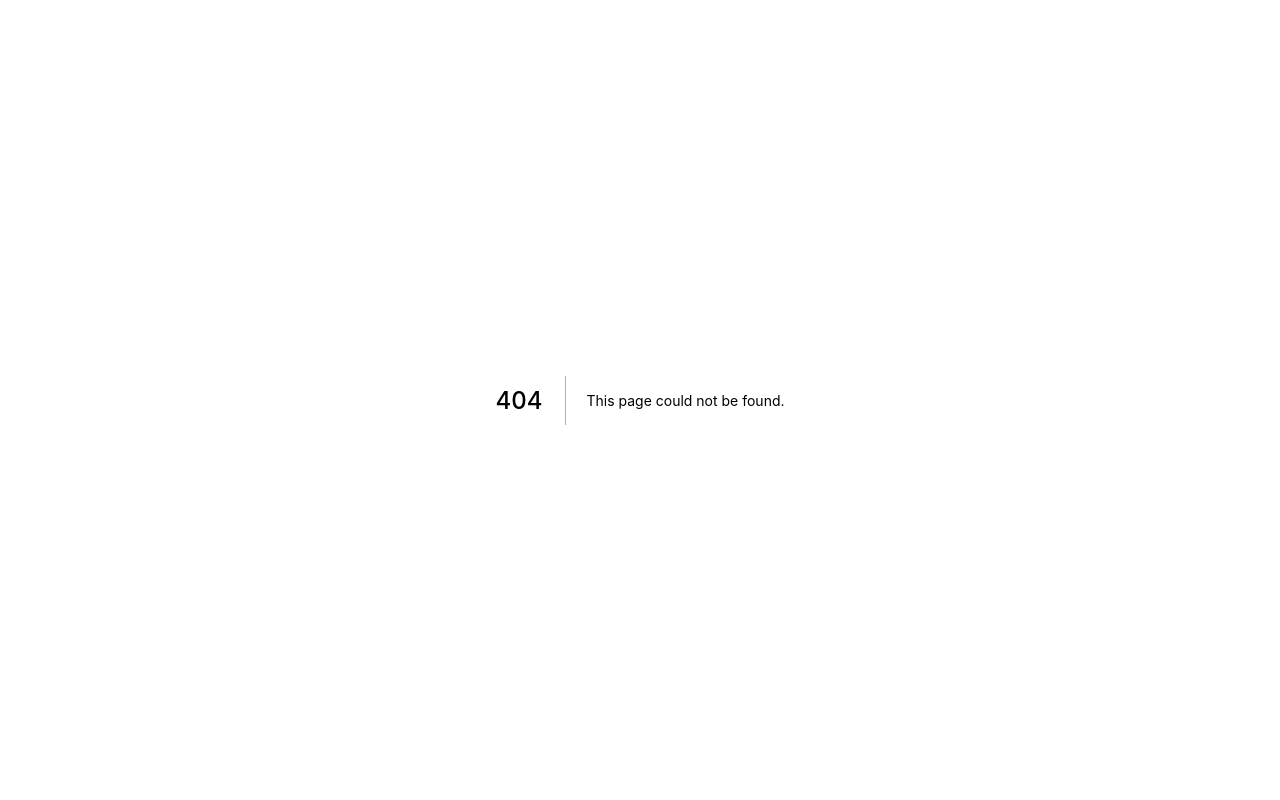
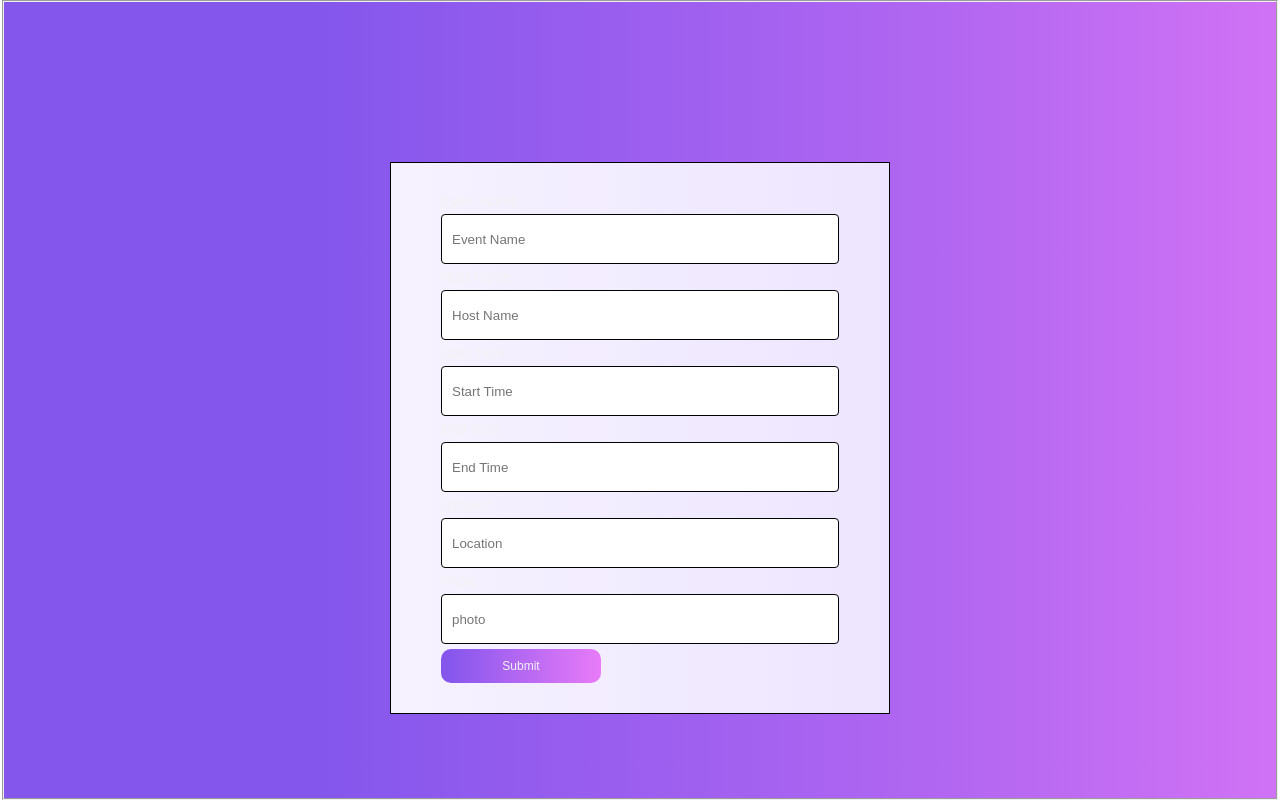
Before and after one commit to sayamgautam1/envited-task, a Next.js app: page /create-event in a window 1280 px wide. Before the commit this address had no page. Built offline with nearby package versions, Linux system fonts and the light colour scheme.

Commit message:
basic form component and styling done

```diff
--- a/components/Button.js
+++ b/components/Button.js
@@ -1,8 +1,12 @@
 import React from "react";
 import styles from "../styles/Button.module.css";
 
-const Button = ({ children }) => {
-  return <button className={styles.btn}>{children}</button>;
+const Button = ({ children, ...props }) => {
+  return (
+    <button className={styles.btn} {...props}>
+      {children}
+    </button>
+  );
 };
 
 export default Button;
--- /dev/null
+++ b/pages/create-event.js
@@ -0,0 +1,92 @@
+import React from "react";
+import { useState } from "react";
+import styles from "../styles/Form.module.css";
+import Button from "../components/Button";
+
+const CreateEvent = () => {
+  // Here we set two state variables for firstName and lastName using `useState`
+
+  const [formState, setFormState] = useState({
+    eventName: "",
+    hostName: "",
+    startTime: "",
+    endTime: "",
+    location: "",
+    photo: "",
+  });
+
+  const handleInputChange = (event) => {
+    const { name, value } = event.target;
+
+    setFormState({
+      ...formState,
+      [name]: value,
+    });
+  };
+
+  const handleFormSubmit = (e) => {
+    // Preventing the default behavior of the form submit (which is to refresh the page)
+    event.preventDefault();
+    console.log(formState);
+  };
+
+  return (
+    <fieldset className={styles.field}>
+      <form className={styles.form}>
+        <label htmlFor="eventName">Event Name</label>
+        <input
+          value={formState.eventName}
+          name="eventName"
+          id="eventName"
+          onChange={handleInputChange}
+          type="text"
+          placeholder="Event Name"
+        />
+        <label htmlFor="hostName">Host Name</label>
+        <input
+          value={formState.hostName}
+          name="hostName"
+          onChange={handleInputChange}
+          type="text"
+          id="hostName"
+          placeholder="Host Name"
+        />
+        <label htmlFor="eventName">Start Time</label>
+        <input
+          value={formState.startTime}
+          name="startTime"
+          onChange={handleInputChange}
+          type="text"
+          placeholder="Start Time"
+        />
+        <label htmlFor="eventName">End Time</label>
+        <input
+          value={formState.endTime}
+          name="endTime"
+          onChange={handleInputChange}
+          type="text"
+          placeholder="End Time"
+        />
+        <label htmlFor="eventName">Location</label>
+        <input
+          value={formState.location}
+          name="location"
+          onChange={handleInputChange}
+          type="text"
+          placeholder="Location"
+        />
+        <label htmlFor="photo">Photo</label>
+        <input
+          value={formState.photo}
+          name="photo"
+          onChange={handleInputChange}
+          type="text"
+          placeholder="photo"
+        />
+        <Button onClick={handleFormSubmit}>Submit</Button>
+      </form>
+    </fieldset>
+  );
+};
+
+export default CreateEvent;
--- a/styles/Button.module.css
+++ b/styles/Button.module.css
@@ -6,4 +6,5 @@
   border: none;
   color: var(--grey-2);
   background: linear-gradient(90deg, #8456ec 3.25%, #e87bf8 100%);
+  cursor: pointer;
 }
--- /dev/null
+++ b/styles/Form.module.css
@@ -0,0 +1,42 @@
+.field {
+  padding: 0 2rem;
+  background: linear-gradient(
+    90deg,
+    #8456ec 24.2%,
+    #b066f1 72.33%,
+    #e87bf8 120.46%
+  );
+  height: 100vh;
+}
+.form {
+  background: linear-gradient(
+    90deg,
+    var(--secondary-1) 3.25%,
+    var(--secondary-2) 100%
+  );
+  border: 1px solid black;
+  display: flex;
+  flex-direction: column;
+  justify-content: space-around;
+  margin: 10rem auto;
+  max-width: 500px;
+  padding: 30px 50px;
+}
+
+.form input {
+  border: 1px solid black;
+  border-radius: 4px;
+  box-sizing: border-box;
+  padding: 10px;
+  width: 100%;
+  margin-bottom: 5px;
+  height: 50px;
+}
+.form label {
+  color: var(--grey-2);
+  display: block;
+  font-family: sans-serif;
+  font-size: 14px;
+  font-weight: 500;
+  margin-bottom: 5px;
+}
```
Also changed, not shown: pages/index.js (+13 -2 lines).
